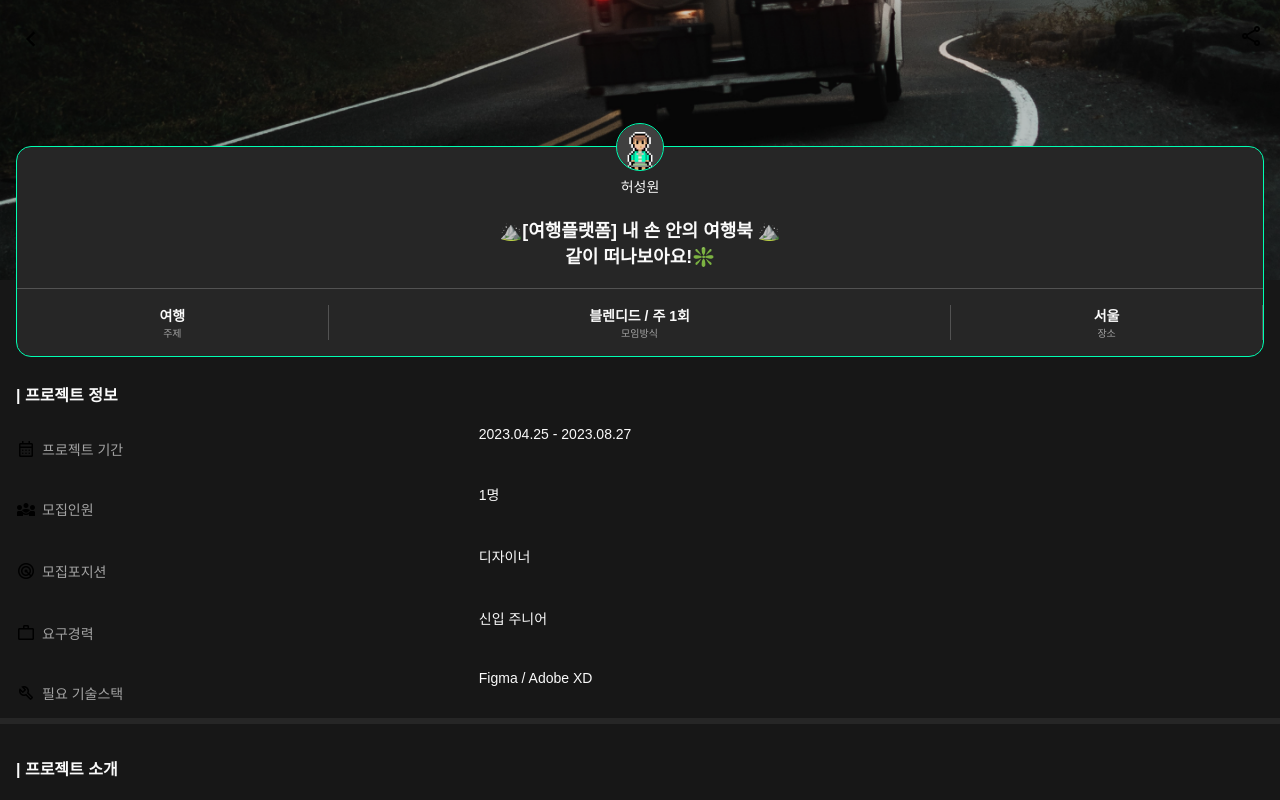
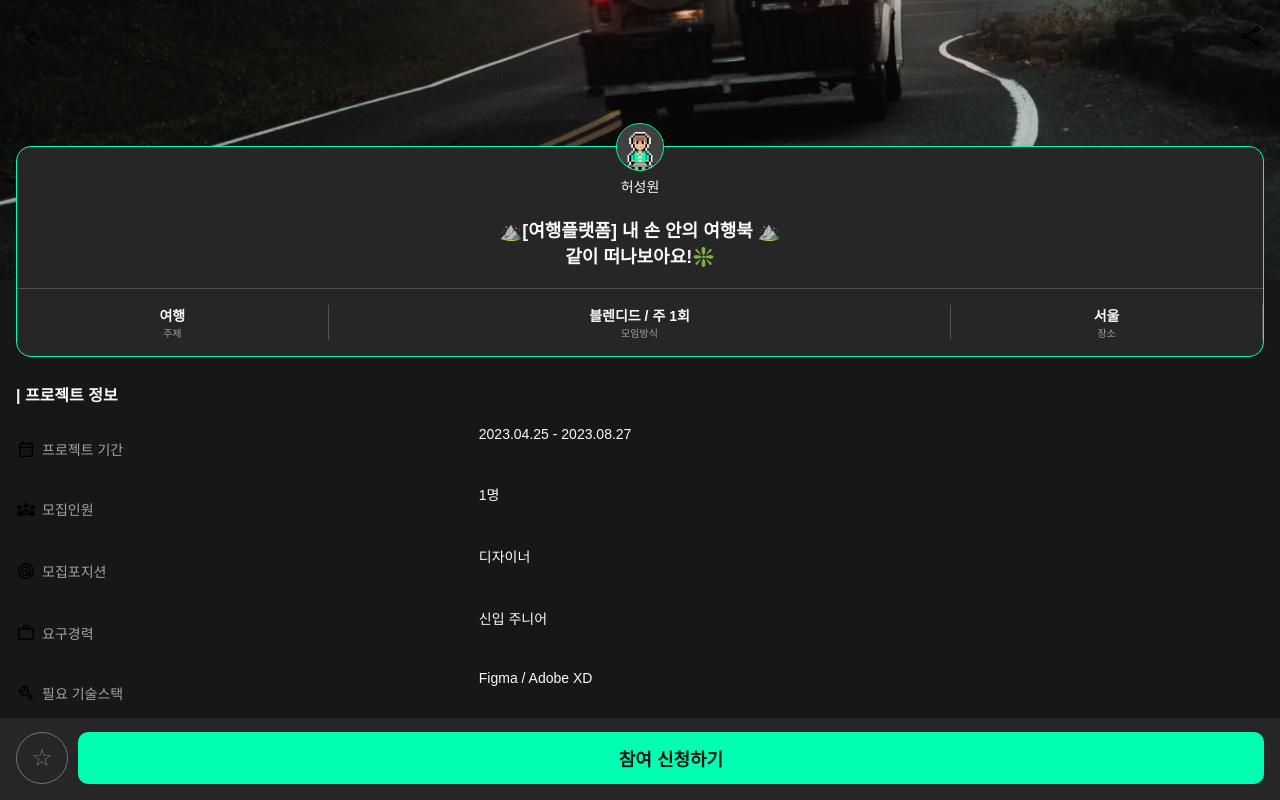
Before and after one commit to eunji9128/mozip_project_pwa, a React (Create React App) app: page /project/1 in a window 1280 px wide. Shown: the top 800 px of the page. Built offline with nearby package versions, Linux system fonts and the light colour scheme; a web font is replaced by a local one.

Commit message:
bottom 신청 바 추가

```diff
--- a/src/Project/ProjectDetail.jsx
+++ b/src/Project/ProjectDetail.jsx
@@ -6,6 +6,7 @@ import { useParams } from "react-router";
 import ProjectAbstractInfoBlock from "../components/project/ProjectAbstractInfoBlock";
 import ProjectInfoBlock from "../components/project/ProjectInfoBlock";
 import ProjectMemberBlock from "../components/project/ProjectMemberBlock";
+import ProjectBottomBar from "../components/project/ProjectBottomBar";
 
 export const ProjectDetail = () => {
   const params = useParams();
@@ -33,13 +34,14 @@ export const ProjectDetail = () => {
       <ProjectAbstractInfoBlock />
       <ProjectInfoBlock />
       <ProjectMemberBlock />
+      <ProjectBottomBar />
     </Container>
   );
 };
 
 const Container = styled.div`
   width: 100%;
-  padding-bottom: 32px;
+  padding-bottom: 108px;
 `;
 
 const Header = styled.div`
--- /dev/null
+++ b/src/components/project/ProjectBottomBar.jsx
@@ -0,0 +1,59 @@
+import styled from "styled-components";
+import { color } from "../../style/colorVar";
+
+const ProjectBottomBar = () => {
+  return (
+    <ProjectBottomBarContainer>
+      <BookmarkBtn>
+        <span>☆</span>
+      </BookmarkBtn>
+      <RegisterBtn>
+        <p>참여 신청하기</p>
+      </RegisterBtn>
+    </ProjectBottomBarContainer>
+  );
+};
+
+const ProjectBottomBarContainer = styled.div`
+  width: inherit;
+  height: 76px;
+  display: flex;
+  padding: 8px 16px 16px 16px;
+  position: fixed;
+  left: 0;
+  bottom: 0;
+  background: ${color.gray800};
+`;
+
+const BookmarkBtn = styled.button`
+  width: 52px;
+  height: 52px;
+  display: flex;
+  justify-content: center;
+  align-items: center;
+  border: 1.16px solid ${color.gray500};
+  border-radius: 26px;
+  background: ${color.gray800};
+
+  span {
+    font-size: 24px;
+    color: ${color.gray500};
+  }
+`;
+
+const RegisterBtn = styled.button`
+  flex: 1;
+  height: 52px;
+  margin-left: 10px;
+  border: 0;
+  border-radius: 10px;
+  background: ${color.mainColor};
+
+  p {
+    font-size: 18px;
+    font-weight: bold;
+    color: ${color.gray900};
+  }
+`;
+
+export default ProjectBottomBar;
```
